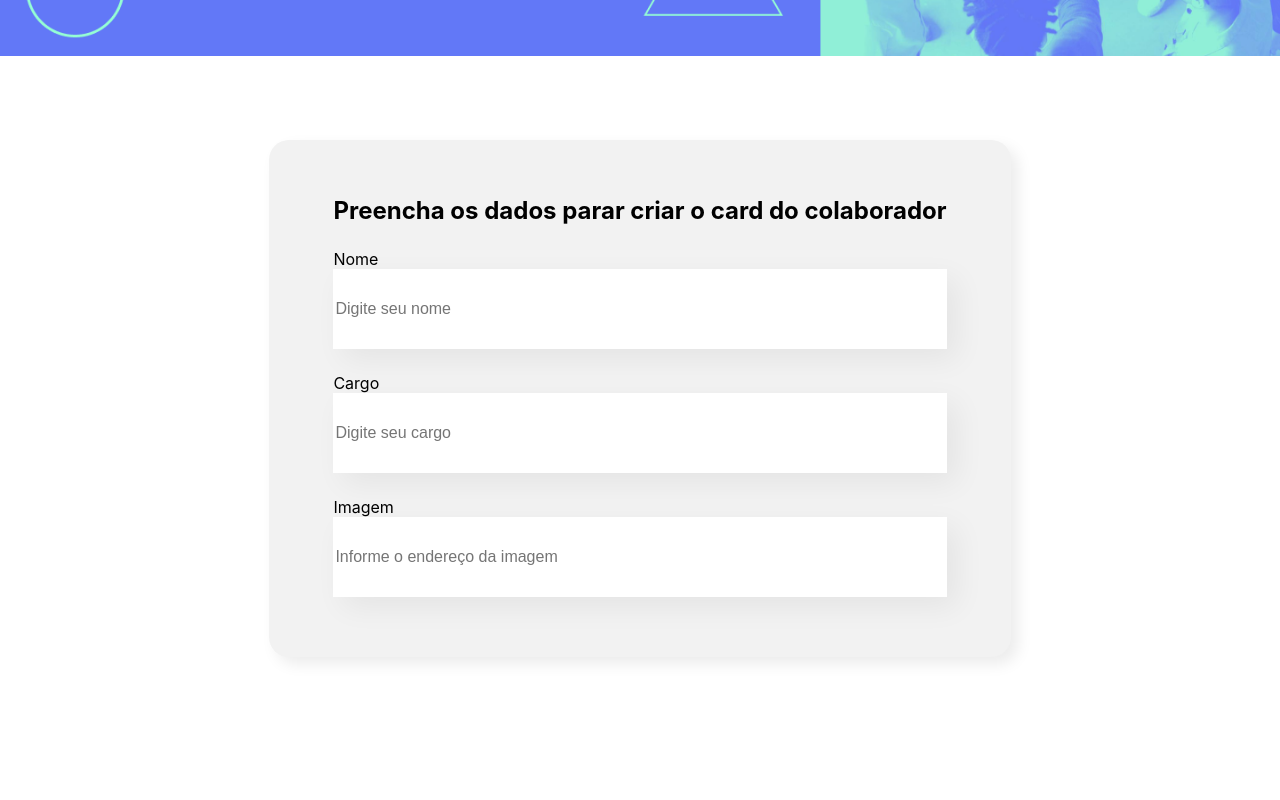
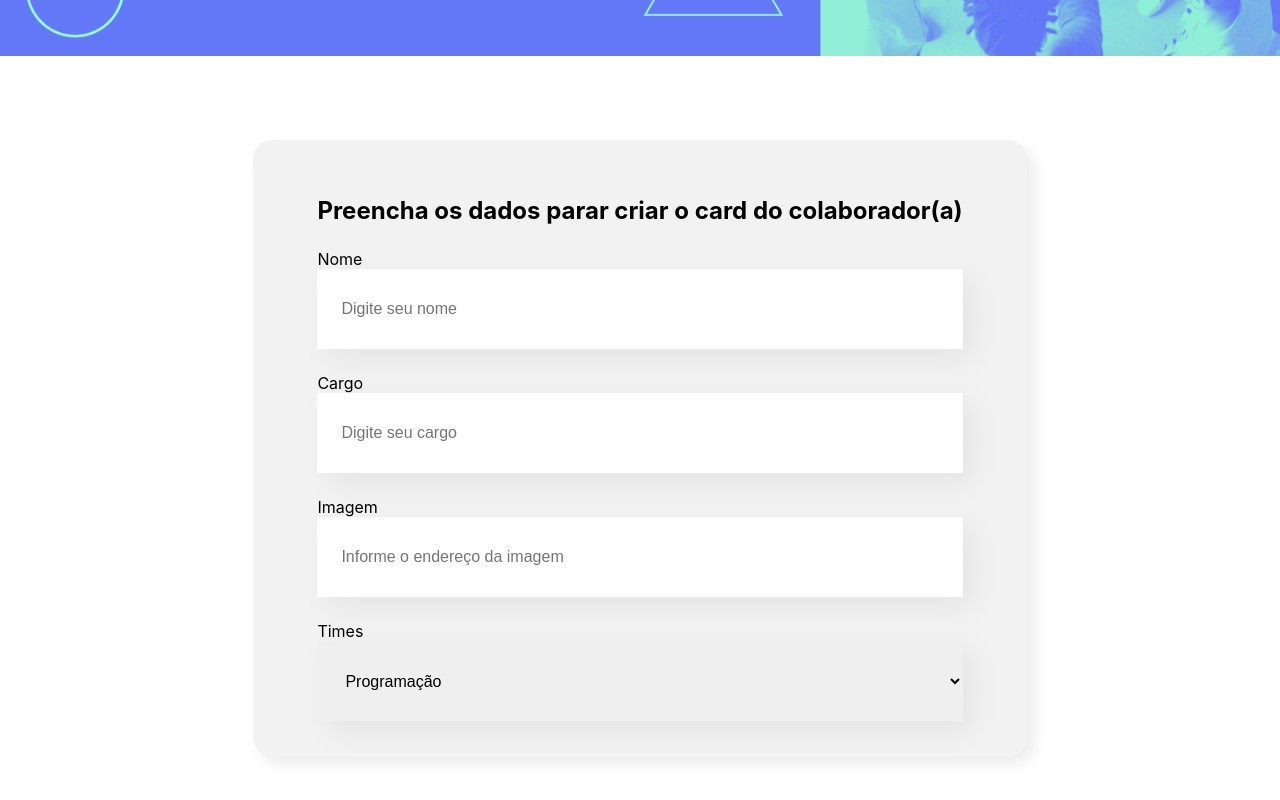
Before and after one commit to Nic0lasSouza/organo-alura, a JavaScript app: page / in a window 1280 px wide. Shown: the part 438-1238 px from the top of the page. Before the commit the page ends 1175 px from the top, so only its background shows below. Built offline with nearby package versions, Linux system fonts and the light colour scheme; the HTML template or start-up script is replaced by a standard one.

Commit message:
criacao de form com escolhas

```diff
--- a/src/components/CampoText/index.js
+++ b/src/components/CampoText/index.js
@@ -1,12 +1,12 @@
 import styled from "styled-components";
 
-const Nome = styled.label`
+export const Nome = styled.label`
     display: block;
     margin:bottom: 8px;
     font-size:18px
     font-weight: 600;
 `;
-const Input = styled.input`
+export const Input = styled.input`
     background-color: #FFFFF;
     box-shadow: 10px 10px 30px rgba(0, 0, 0, 0.06);
     width:100%;
@@ -14,6 +14,7 @@ const Input = styled.input`
     border: none;
     font-size: 16px;
     box-sizing: border-box;
+    padding:24px;
 `;
 const Container =styled.div`
     margin: 24px 0;
--- a/src/components/ListaSuspensa/index.js
+++ b/src/components/ListaSuspensa/index.js
@@ -1,18 +1,33 @@
 import styled from "styled-components";
 
-const Container = styled.div``;
+const Container = styled.div`
 
+`;
+const Itens = styled.select`
+    background-color: #FFFFF;
+    box-shadow: 10px 10px 30px rgba(0, 0, 0, 0.06);
+    width:100%;
+    height: 80px;
+    border: none;
+    font-size: 16px;
+    box-sizing: border-box;
+    padding:24px;
+`;
+const Nome = styled.label`
+    display: block;
+    margin:bottom: 8px;
+    font-size:18px
+    font-weight: 600;
+`;
 const ListaSuspensa = (props) => {
     return(
         <Container>
-            <label>{props.label}</label>
-            <select>
-                <option>
+            <Nome>{props.label}</Nome>
+            <Itens>
                     {props.itens.map(item => {
-                        return <option>{item}</option>
+                        return <option key={item}>{item}</option>
                     })}
-                </option>
-            </select>
+            </Itens>
         </Container>
     )
 }
--- /dev/null
+++ b/src/components/ListaSuspensa/times.js
@@ -0,0 +1,10 @@
+export const times = [
+    'Programação',
+    'Front-End',
+    'Data Science',
+    'Programação',
+    'Devops',
+    'Ux e Design',
+    'Mobile',
+    'Inovação e Gestão'
+]
--- a/src/components/form/index.js
+++ b/src/components/form/index.js
@@ -1,5 +1,7 @@
 import styled from "styled-components";
 import CampoTexto from "../CampoText/index"
+import ListaSuspensa from "../ListaSuspensa";
+import { times } from "../ListaSuspensa/times";
 
 const SectionContainer = styled.section`
     display:flex;
@@ -17,10 +19,11 @@ const Formulario = () => {
     return (
         <SectionContainer>
             <Form>
-                <h2>Preencha os dados parar criar o card do colaborador</h2>
+                <h2>Preencha os dados parar criar o card do colaborador(a)</h2>
                 <CampoTexto label="Nome" placeholder="Digite seu nome" />
                 <CampoTexto label="Cargo" placeholder="Digite seu cargo" />
                 <CampoTexto label="Imagem" placeholder="Informe o endereço da imagem" />
+                <ListaSuspensa label="Times" itens={times}/>
             </Form>
         </SectionContainer>
     )
```
